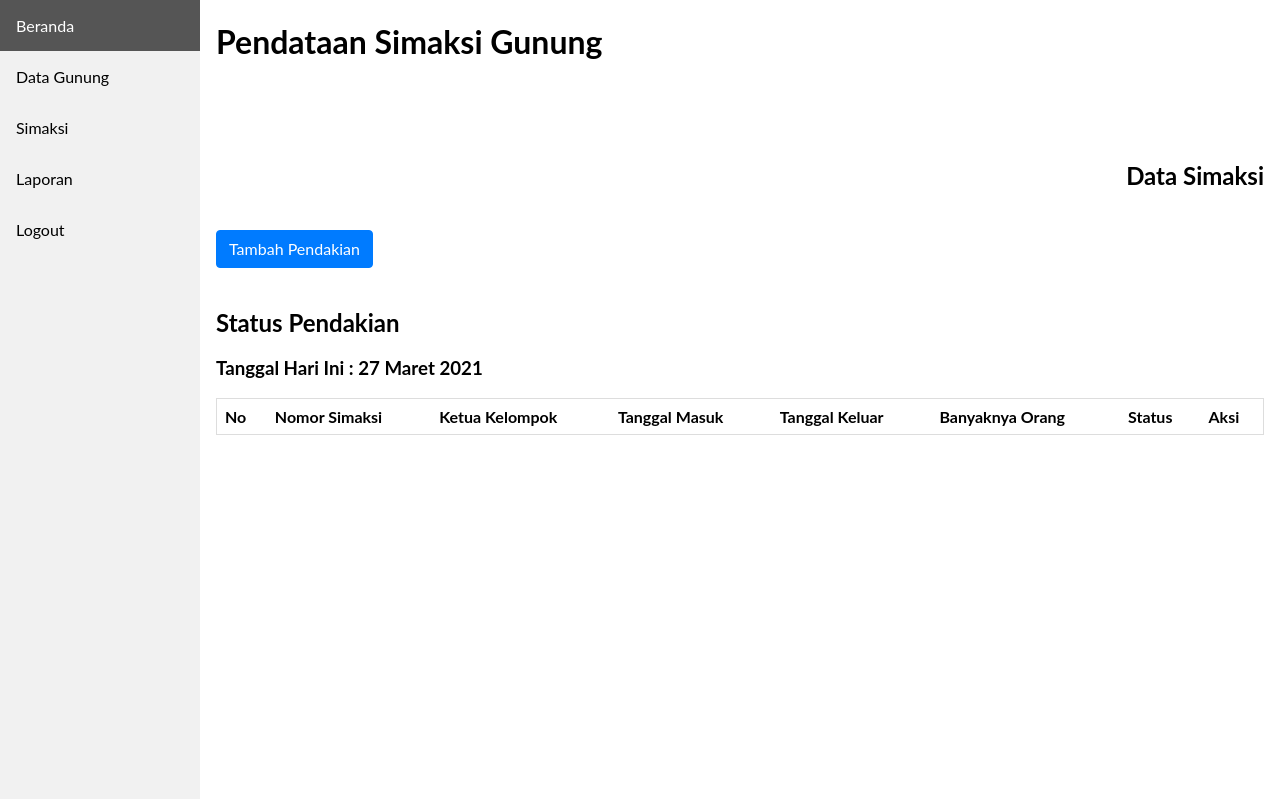
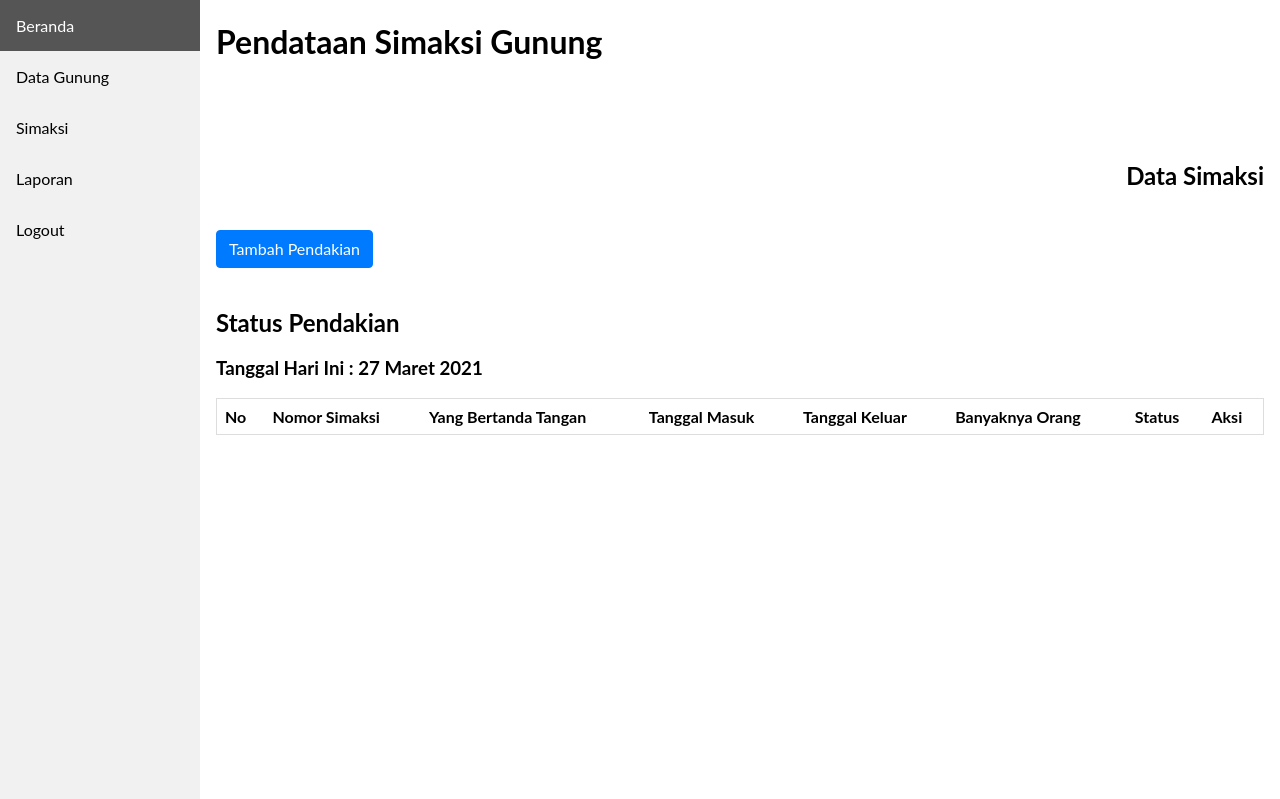
Before and after one commit to adhimaspns/SistemSimaksi, a PHP site: the page made by frontend/simaksi/index.php in a window 1280 px wide. Shown: the top 799 px of the page. Run offline with PHP 8.4, Linux system fonts and the light colour scheme; data comes from the database, SQL or seed files in the repository; lists and menus that the app fills with data are empty.

Commit message:
update table head

```diff
--- a/frontend/simaksi/index.php
+++ b/frontend/simaksi/index.php
@@ -57,7 +57,7 @@
       <tr>
         <th>No</th>
         <th>Nomor Simaksi</th>
-        <th>Ketua Kelompok</th>
+        <th>Yang Bertanda Tangan</th>
         <th>Tanggal Masuk</th>
         <th>Tanggal Keluar</th>
         <th>Banyaknya Orang</th>
```
